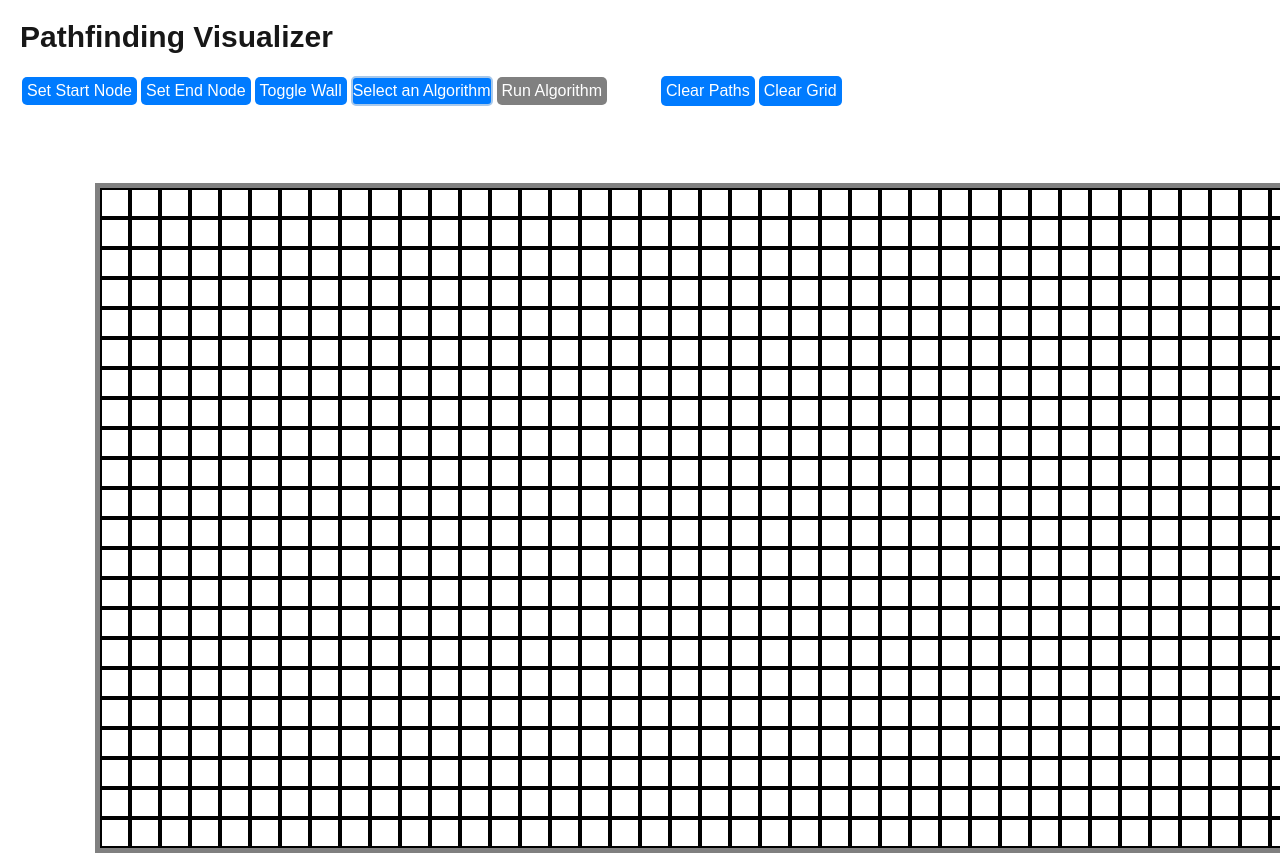
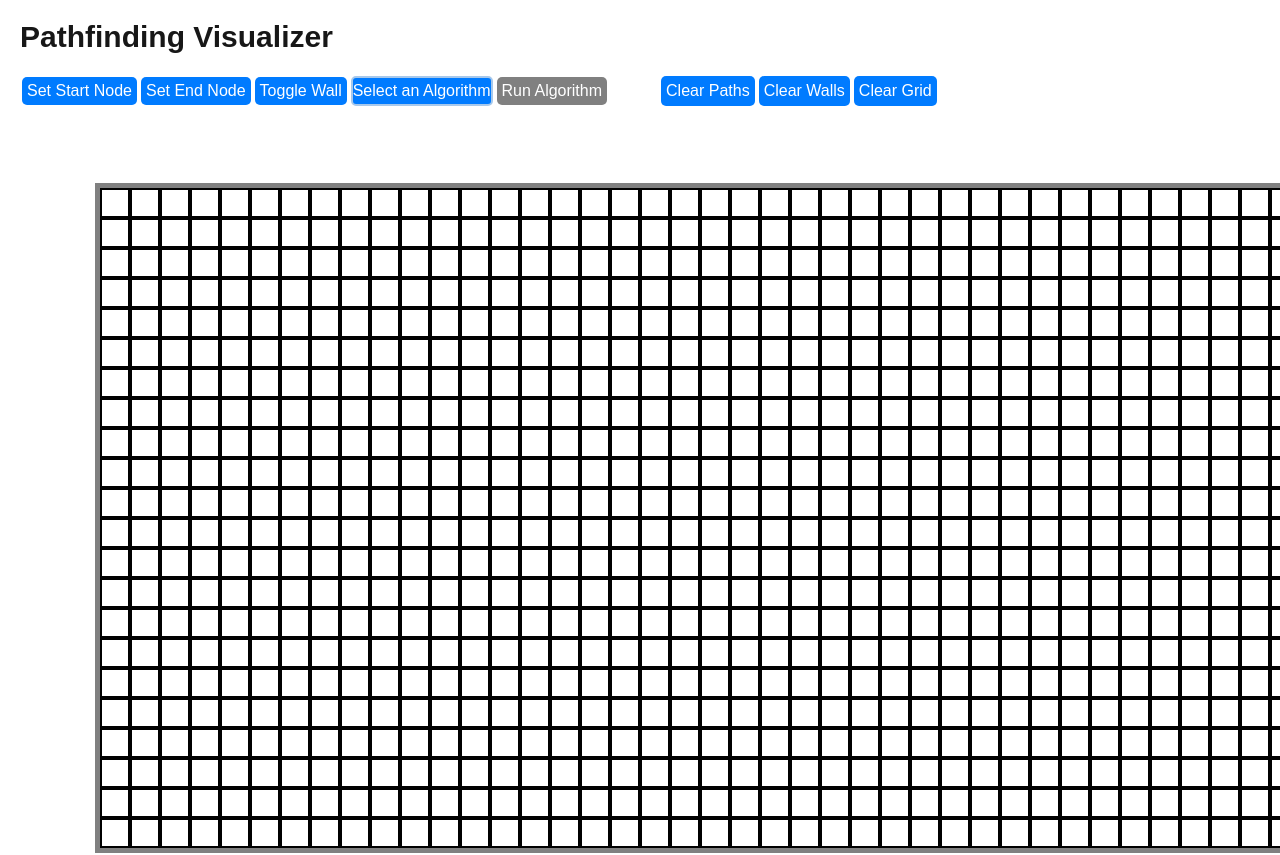
Before and after one commit to NomadicSasquatch/Pathfinding-Visualiser, a Next.js app: page / in a window 1280 px wide. Shown: the top 855 px of the page. Built offline with nearby package versions, Linux system fonts and the light colour scheme.

Commit message:
Feat: Added clear walls button and feature

```diff
--- a/src/app/components/ControlPanel/ControlPanel.js
+++ b/src/app/components/ControlPanel/ControlPanel.js
@@ -6,7 +6,7 @@ import Dropdown from '../Dropdown/Dropdown';
 import styles from './ControlPanel.module.css';
 import { DEFAULT_ALGO_DROPDOWN_TEXT  } from '../../config/config';
 
-const GridPanel = ({ handleSetStartButton, handleSetEndButton, setCurrentAction, selectedAlgorithm, setSelectedAlgorithm, hasStart, hasEnd, handleRunButton, isRunning, handleClearPathButton, handleClearGridButton, isRunningAlgo }) => {
+const GridPanel = ({ handleSetStartButton, handleSetEndButton, setCurrentAction, selectedAlgorithm, setSelectedAlgorithm, hasStart, hasEnd, handleRunButton, handleClearPathButton, handleClearWallsButton, handleClearGridButton, isRunningAlgo, isAlgoStart }) => {
   const algorithms = [`Breadth-First Search`, `Depth-First Search`, `Dijkstra's Algorithm`, `A* Algorithm`];
 
   return (
@@ -25,12 +25,15 @@ const GridPanel = ({ handleSetStartButton, handleSetEndButton, setCurrentAction,
 
         </Dropdown>
         <button onClick = {()=>handleRunButton()} className={styles.button} disabled={!(DEFAULT_ALGO_DROPDOWN_TEXT.localeCompare(selectedAlgorithm) && hasStart && hasEnd)}>
-          {isRunning ? "Pause Algorithm" : "Run Algorithm"}
+          {isRunningAlgo ? "Pause Algorithm" : "Run Algorithm"}
         </button>
       </div>
       <div className={styles.rightGroup}>
         <button onClick = {()=>handleClearPathButton()} className={styles.button}>
           Clear Paths
+        </button>
+        <button onClick = {()=>handleClearWallsButton()} disabled={isAlgoStart} className={styles.button}>
+          Clear Walls
         </button>
         <button onClick = {()=>handleClearGridButton()} className={styles.button}>
           Clear Grid
--- a/src/app/components/Pathfinding Visualiser/PathfindingVisualiser.js
+++ b/src/app/components/Pathfinding Visualiser/PathfindingVisualiser.js
@@ -40,14 +40,14 @@ export default function PathfindingVisualizer() {
   const [selectedAlgorithm, setSelectedAlgorithm] = useState(DEFAULT_ALGO_DROPDOWN_TEXT);
   const [hasStart, setHasStart] = useState(null);
   const [hasEnd, setHasEnd] = useState(null);
-  const [isRunning, setIsRunning] = useState(false);
   const [isRunningAlgo, setIsRunningAlgo] = useState(false);
+  const [isAlgoStart, setIsAlgoStart] = useState(false);
   const isRunningRef = useRef(false);
   const isRunningAlgoRef = useRef(false);
 
-  useEffect(() => {
-    console.log(`isRunning changed to: ${isRunning}`);
-  }, [isRunning]);
+  // useEffect(() => {
+  //   console.log(`isRunning changed to: ${isRunning}`);
+  // }, [isRunning]);
 
 
   const dir = [[-1, 0], [0, 1], [1, 0], [0, -1]];
@@ -172,7 +172,6 @@ export default function PathfindingVisualizer() {
     aStarVisitedRef.current = null;
 
     isRunningRef.current = false;
-    setIsRunning(false);
   }
 
   const handleClearPathButton = () => {
@@ -183,13 +182,19 @@ export default function PathfindingVisualizer() {
     resetDataStructs()
     isRunningAlgoRef.current = false;
     setIsRunningAlgo(false);
-          for(let i = 0; i < GRID_ROWS; i++) {
-          for(let j = 0; j < GRID_COLS; j++) {
-            console.log(`${i},${j}: `, grid[i][j].parent);
-          }
-          console.log(`\n`);
-        }
+    setIsAlgoStart(false);
   };
+
+  const handleClearWallsButton = () => {
+    const newGrid = grid.map((row) =>
+      row.map((node) => ({ ...node, isWall: false}))
+    );
+    setGrid(newGrid);
+    resetDataStructs();
+    isRunningAlgoRef.current = false;
+    setIsRunningAlgo(false);
+    setIsAlgoStart(false);
+  }
 
   const handleClearGridButton = () => {
     const newGrid = grid.map((row) =>
@@ -199,7 +204,9 @@ export default function PathfindingVisualizer() {
     resetDataStructs();
     isRunningAlgoRef.current = false;
     setIsRunningAlgo(false);
+    setHasStart(null);
     setHasEnd(null);
+    setIsAlgoStart(false);
   };
 
   const constructFinalPath = (row, col) => {
@@ -236,10 +243,10 @@ export default function PathfindingVisualizer() {
 
   const handleRunButton = async () => {
     setCurrentAction('idle');
+    setIsAlgoStart(true);
     if(!isRunningRef.current) {
       isRunningRef.current = true;
       isRunningAlgoRef.current = true;
-      setIsRunning(true);
       setIsRunningAlgo(true);
       switch(selectedAlgorithm) {
         case `Breadth-First Search`:
@@ -263,7 +270,7 @@ export default function PathfindingVisualizer() {
     }
     else {
       isRunningRef.current = false;
-      setIsRunning(false);
+      setIsRunningAlgo(false);
     }
   }
 
@@ -306,10 +313,10 @@ export default function PathfindingVisualizer() {
               setGrid([...bfsVisitedRef.current]);
               console.log("Path found!");
               isRunningRef.current = false;
-              setIsRunning(false);
               isRunningAlgoRef.current = false;
               setIsRunningAlgo(false);
               constructFinalPath(x, y);
+              setIsAlgoStart(false);
               return;
             }
 
@@ -322,7 +329,6 @@ export default function PathfindingVisualizer() {
       }
       else {
         isRunningRef.current = false;
-        setIsRunning(false);
         return;
       }
 
@@ -360,7 +366,6 @@ export default function PathfindingVisualizer() {
       if(dfsStackRef.current.length === 0) {
         console.log(`DFS complete (no path or stack exhausted).`, dfsStackRef.current);
         isRunningRef.current = false;
-        setIsRunning(false);
         return;
       }
 
@@ -368,10 +373,10 @@ export default function PathfindingVisualizer() {
 
       if(row === hasEnd[0] && col === hasEnd[1]) {
         isRunningRef.current = false;
-        setIsRunning(false);
         isRunningAlgoRef.current = false;
         setIsRunningAlgo(false);
         constructFinalPath(row, col);
+        setIsAlgoStart(false);
         return;
       }
       dfsVisitedRef.current[row][col].isVisited = true;
@@ -427,7 +432,6 @@ export default function PathfindingVisualizer() {
       if(aStarOpenSetRef.current.length === 0) {
         console.log('A* complete: no path found.');
         isRunningRef.current = false;
-        setIsRunning(false);
         return;
       }
 
@@ -443,12 +447,12 @@ export default function PathfindingVisualizer() {
 
       if(row === hasEnd[0] && col === hasEnd[1]) {
         isRunningRef.current = false;
-        setIsRunning(false);
         setGrid([...aStarVisitedRef.current]);
         isRunningAlgoRef.current = false;
         setIsRunningAlgo(false);
         constructFinalPathAStar(row, col);
         setGrid([...aStarVisitedRef.current]);
+        setIsAlgoStart(false);
         return;
       }
 
@@ -488,7 +492,7 @@ export default function PathfindingVisualizer() {
   return (
     <div className={styles.visualizerContainer}>
       <h1 className={styles.h1}>Pathfinding Visualizer</h1>
-      <ControlPanel handleSetStartButton={handleSetStartButton} handleSetEndButton={handleSetEndButton} setCurrentAction={setCurrentAction} selectedAlgorithm={selectedAlgorithm} setSelectedAlgorithm={setSelectedAlgorithm} hasStart={hasStart} hasEnd={hasEnd} handleRunButton={handleRunButton} isRunning={isRunning} handleClearPathButton={handleClearPathButton} handleClearGridButton={handleClearGridButton} isRunningAlgo={isRunningAlgo} >
+      <ControlPanel handleSetStartButton={handleSetStartButton} handleSetEndButton={handleSetEndButton} setCurrentAction={setCurrentAction} selectedAlgorithm={selectedAlgorithm} setSelectedAlgorithm={setSelectedAlgorithm} hasStart={hasStart} hasEnd={hasEnd} handleRunButton={handleRunButton} handleClearPathButton={handleClearPathButton} handleClearWallsButton={handleClearWallsButton} handleClearGridButton={handleClearGridButton} isRunningAlgo={isRunningAlgo} isAlgoStart={isAlgoStart}>
 
       </ControlPanel>
       <Grid grid={grid} setGrid={setGrid} onMouseDown={handleMouseDown} onMouseUp={handleMouseUp} onMouseEnter={handleMouseEnter} actionState={currentAction}/>
@@ -496,7 +500,7 @@ export default function PathfindingVisualizer() {
         <strong>Current Action:</strong> {currentAction}
       </div>
       <div className={styles.debugDisplay}>
-        <strong>Algo Status:</strong> {isRunning? "running" : "not running"}
+        <strong>Algo Status:</strong> {isRunningAlgo? "running" : "not running"}
       </div>
       <div className={styles.debugDisplay}>
         <strong> Mouse Status:</strong> {isMouseDown? "mouseDown" : "mouseUp"}
```
